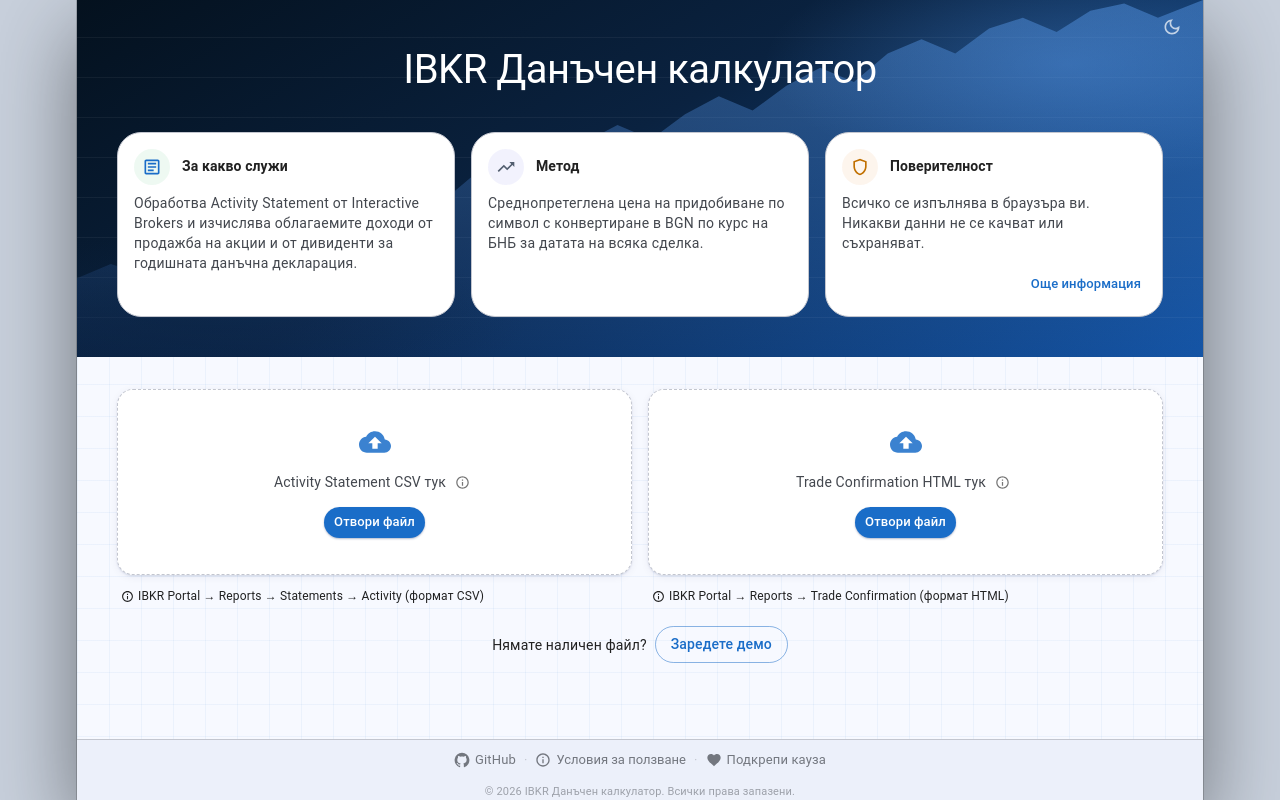
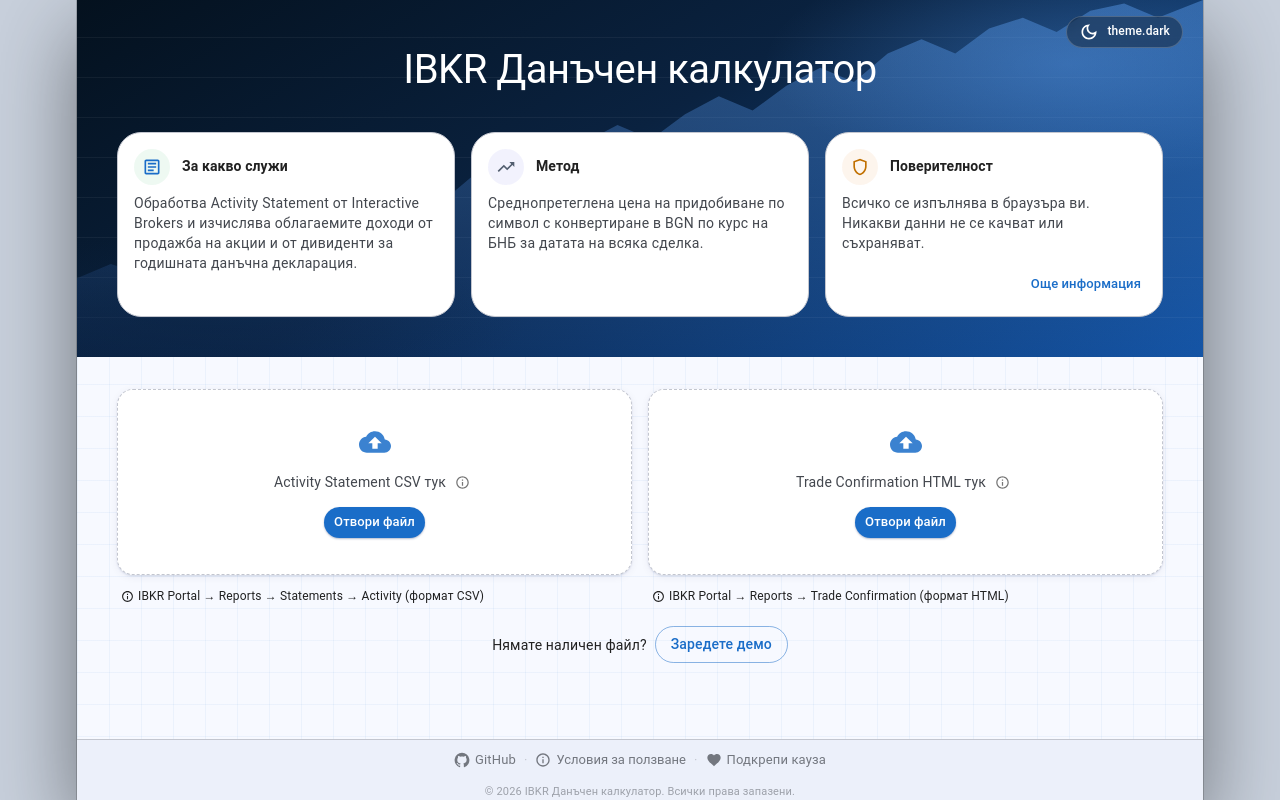
Before and after one commit to lilistw/lilistw.github.io, a React (Vite) app: page / in a window 1280 px wide. Built offline with nearby package versions, Linux system fonts and the light colour scheme.

Commit message:
Enhance dark light mode

```diff
--- a/src/components/AppHeader.jsx
+++ b/src/components/AppHeader.jsx
@@ -1,5 +1,5 @@
 import { useTranslation } from 'react-i18next';
-import { Tooltip, IconButton, Typography } from '@mui/material';
+import { Typography, Box } from '@mui/material';
 import { LightModeOutlined, DarkModeOutlined } from '@mui/icons-material';
 import AboutSection from './AboutSection';
 
@@ -8,27 +8,47 @@
 
   return (
     <header className="app-header">
-      <Tooltip title={nightMode ? t('theme.switchDay') : t('theme.switchNight')} arrow>
-        <IconButton
+      <Box
         onClick={() => setNightMode(n => !n)}
-          size="small"
         sx={{
           position: 'absolute',
-            top: 12,
-            right: 16,
+          top: 16,
+          right: 20,
           zIndex: 2,
-            color: 'rgba(255,255,255,0.7)',
+          display: 'flex',
+          alignItems: 'center',
+          gap: 1,
+          px: 1.5,
+          py: 0.6,
+          borderRadius: 999,
+          cursor: 'pointer',
+
+          // 👇 THIS makes it look like a button
+          background: 'rgba(0,0,0,0.35)',
+          backdropFilter: 'blur(8px)',
+          border: '1px solid rgba(255,255,255,0.2)',
+
+          color: '#fff',
+          transition: 'all 0.2s ease',
+
           '&:hover': {
-              color: '#fff',
-              background: 'rgba(255,255,255,0.1)',
+            background: 'rgba(0,0,0,0.55)',
+          },
+          '&:active': {
+            transform: 'scale(0.97)',
           },
         }}
       >
-          {nightMode
-            ? <LightModeOutlined fontSize="small" />
-            : <DarkModeOutlined fontSize="small" />}
-        </IconButton>
-      </Tooltip>
+        {nightMode ? (
+          <LightModeOutlined fontSize="small" />
+        ) : (
+          <DarkModeOutlined fontSize="small" />
+        )}
+
+        <Typography variant="caption" sx={{ fontWeight: 500 }}>
+          {nightMode ? t('theme.light') : t('theme.dark')}
+        </Typography>
+      </Box>
 
       <div className="header-inner">
         <Typography variant="title" component="h1" sx={{ fontSize: 40, fontWeight: 700 }}>
```
Lines whose indentation alone changed are shown as unchanged.
